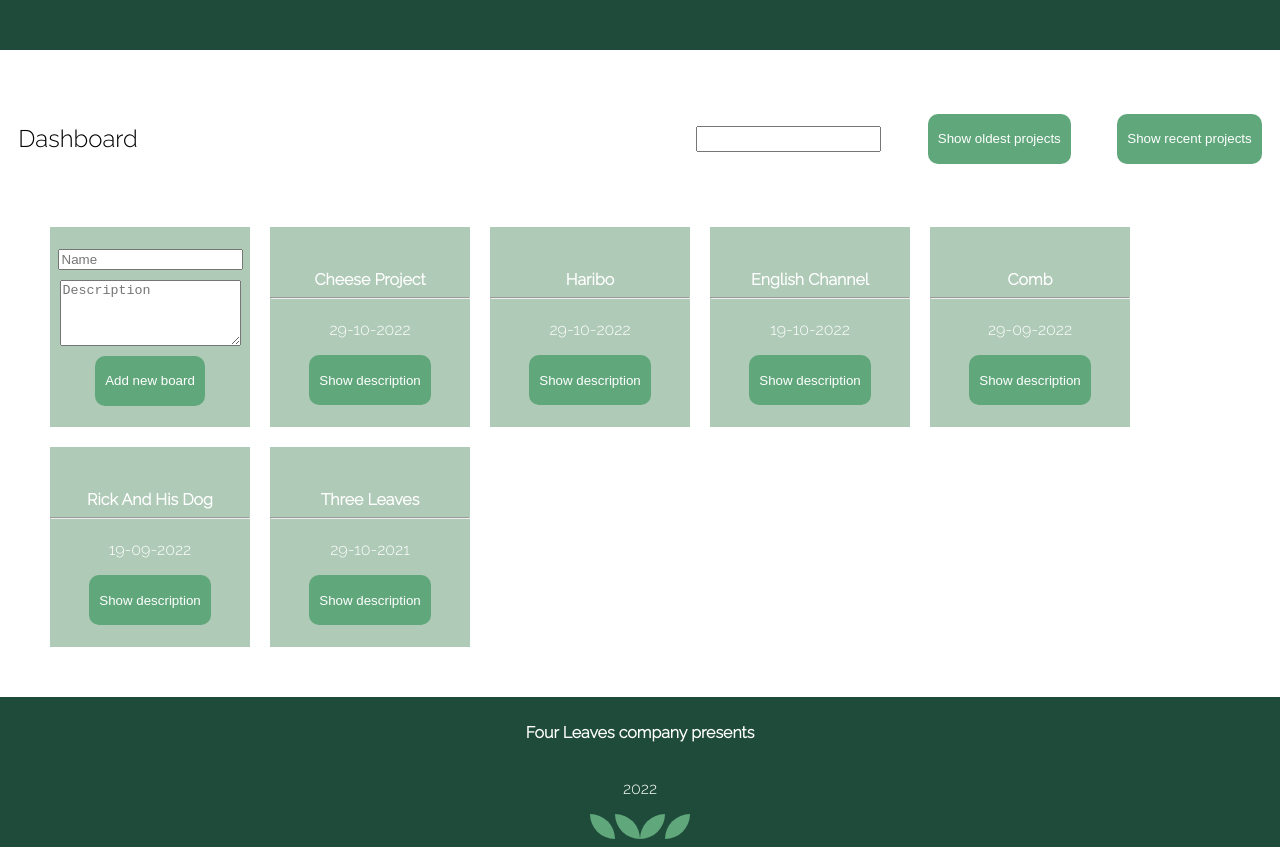
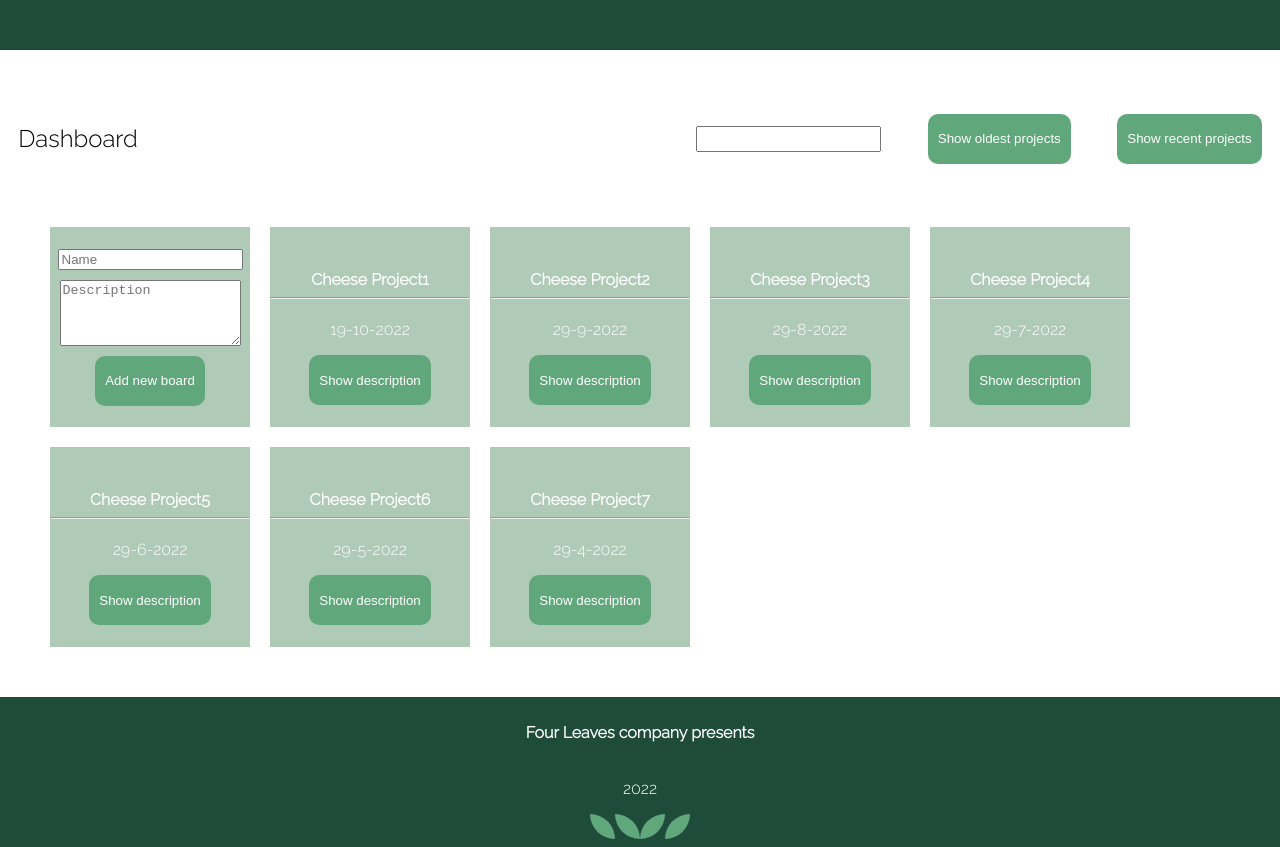
Before and after one commit to troyanovskaya/angular-project-epam, an Angular app in the folder dashboard/: page / in a window 1280 px wide. Built offline with nearby package versions, Linux system fonts and the light colour scheme; data requests are answered from the project's data file.

Commit message:
perf: add json-server, get boards from server
we used to get objects from static array, now we get them from json server (db.json file)

```diff
--- /dev/null
+++ b/dashboard/db.json
@@ -0,0 +1,46 @@
+{
+  "Boards":[
+    {
+      "id": 1,
+      "name":"Cheese project1",
+      "date": "19-10-2022",
+      "description":"Project about different types of cheese"
+    },
+    {
+      "id": 2,
+      "name":"Cheese project2",
+      "date": "29-9-2022",
+      "description":"Project about different types of cheese"
+    },
+    {
+      "id": 3,
+      "name":"Cheese project3",
+      "date": "29-8-2022",
+      "description":"Project about different types of cheese"
+    },
+    {
+      "id": 4,
+      "name":"Cheese project4",
+      "date": "29-7-2022",
+      "description":"Project about different types of cheese"
+    },
+    {
+      "id": 5,
+      "name":"Cheese project5",
+      "date": "29-6-2022",
+      "description":"Project about different types of cheese"
+    },
+    {
+      "id": 6,
+      "name":"Cheese project6",
+      "date": "29-5-2022",
+      "description":"Project abot different types of cheese"
+    },
+    {
+      "id": 7,
+      "name":"Cheese project7",
+      "date": "29-4-2022",
+      "description":"Project abot different types of cheese"
+    }
+]
+}
--- a/dashboard/package.json
+++ b/dashboard/package.json
@@ -14,10 +14,11 @@
     "@angular/common": "^14.2.0",
     "@angular/compiler": "^14.2.0",
     "@angular/core": "^14.2.0",
-    "@angular/forms": "^14.2.0",
+    "@angular/forms": "^14.2.8",
     "@angular/platform-browser": "^14.2.0",
     "@angular/platform-browser-dynamic": "^14.2.0",
     "@angular/router": "^14.2.0",
+    "json-server": "^0.17.1",
     "rxjs": "~7.5.0",
     "tslib": "^2.3.0",
     "zone.js": "~0.11.4"
--- a/dashboard/src/app/app.module.ts
+++ b/dashboard/src/app/app.module.ts
@@ -11,6 +11,7 @@ import { FormsModule } from '@angular/forms';
 import { BoardComponent } from './components/board/board.component';
 import { FilterBoardsPipe } from './pipes/filter-boards.pipe';
 import { ReactiveFormsModule } from '@angular/forms'
+import { HttpClientModule } from '@angular/common/http'
 
 @NgModule({
   declarations: [
@@ -26,7 +27,8 @@ import { ReactiveFormsModule } from '@angular/forms'
     BrowserModule,
     AppRoutingModule,
     FormsModule,
-    ReactiveFormsModule
+    ReactiveFormsModule,
+    HttpClientModule
   ],
   providers: [],
   bootstrap: [AppComponent]
--- a/dashboard/src/app/components/line-of-boards/line-of-boards.component.ts
+++ b/dashboard/src/app/components/line-of-boards/line-of-boards.component.ts
@@ -1,6 +1,7 @@
 import { Component, Input, OnInit } from '@angular/core';
 import { FormControl, FormGroup, Validators } from '@angular/forms';
-import { Board } from '../../models/board.model'
+import { Board } from '../../models/board.model';
+import { DbAccessService } from '../../services/db-access.service';
 
 @Component({
   selector: 'app-line-of-boards',
@@ -25,16 +26,16 @@ export class LineOfBoardsComponent implements OnInit {
     return this.form.controls.description as FormControl;
   }
 
-
+  boards: Board[] = [];
   boardName='';
   boardDescription='';
   @Input() keyword:string='';
-  boards:Board[] = [{'name':'Cheese project', 'date': '29-10-2022', 'description':'Project abot different types of cheese'},
-  {'name':'Haribo', 'date': '29-10-2022', 'description':'Project about yammy candies'},
-  {'name':'English channel', 'date': '19-10-2022', 'description':'project on the field of transportation through channel'},
-  {'name':'Comb', 'date': '29-09-2022', 'description':'Project about comb'},
-  {'name':'Rick and his dog', 'date': '19-09-2022', 'description':'Project about Rick`s animals'},
-  {'name':'Three leaves', 'date': '29-10-2021', 'description':'Flora of West region of England'}];
+  // _boards:Board[] = [{'name':'Cheese project', 'date': '29-10-2022', 'description':'Project abot different types of cheese'},
+  // {'name':'Haribo', 'date': '29-10-2022', 'description':'Project about yammy candies'},
+  // {'name':'English channel', 'date': '19-10-2022', 'description':'project on the field of transportation through channel'},
+  // {'name':'Comb', 'date': '29-09-2022', 'description':'Project about comb'},
+  // {'name':'Rick and his dog', 'date': '19-09-2022', 'description':'Project about Rick`s animals'},
+  // {'name':'Three leaves', 'date': '29-10-2021', 'description':'Flora of West region of England'}];
   addBoard(){
     //this.boards.push({name: this.boardName, date: this.getProperDate(), description:this.boardDescription})
     console.log(this.form.value);
@@ -46,9 +47,11 @@ export class LineOfBoardsComponent implements OnInit {
     return datestring;
   }
 
-  constructor() { }
-
+  constructor(private db:DbAccessService){}
   ngOnInit(): void {
+    this.db.getBoards().subscribe(res => {this.boards=res;
+    console.log(res)},
+      err => console.log('Error Occured ' + err))
   }
 
 }
--- a/dashboard/src/app/components/top-line/top-line.component.ts
+++ b/dashboard/src/app/components/top-line/top-line.component.ts
@@ -1,4 +1,5 @@
 import { Component, OnInit } from '@angular/core';
+
 
 @Component({
   selector: 'app-top-line',
@@ -9,7 +10,8 @@ export class TopLineComponent implements OnInit {
 
   constructor() { }
 
-  ngOnInit(): void {
+  async ngOnInit(){
+
   }
 
 }
--- /dev/null
+++ b/dashboard/src/app/services/db-access.service.ts
@@ -0,0 +1,14 @@
+import { Injectable } from '@angular/core';
+import { HttpClient } from '@angular/common/http';
+import { Board } from '../models/board.model'
+
+@Injectable({
+  providedIn: 'root'
+})
+export class DbAccessService {
+  url: string = 'http://localhost:3000/Boards  '
+  constructor(private http: HttpClient) { }
+  getBoards(){
+    return this.http.get<Board[]>(this.url)
+  }
+}
```
Also changed, not shown: dashboard/src/app/app.component.ts (+12 -2 lines), dashboard/src/app/services/input-name.service.ts (deleted, +0 -12 lines), 2 other files (tests, documents, lock files or other folders).
